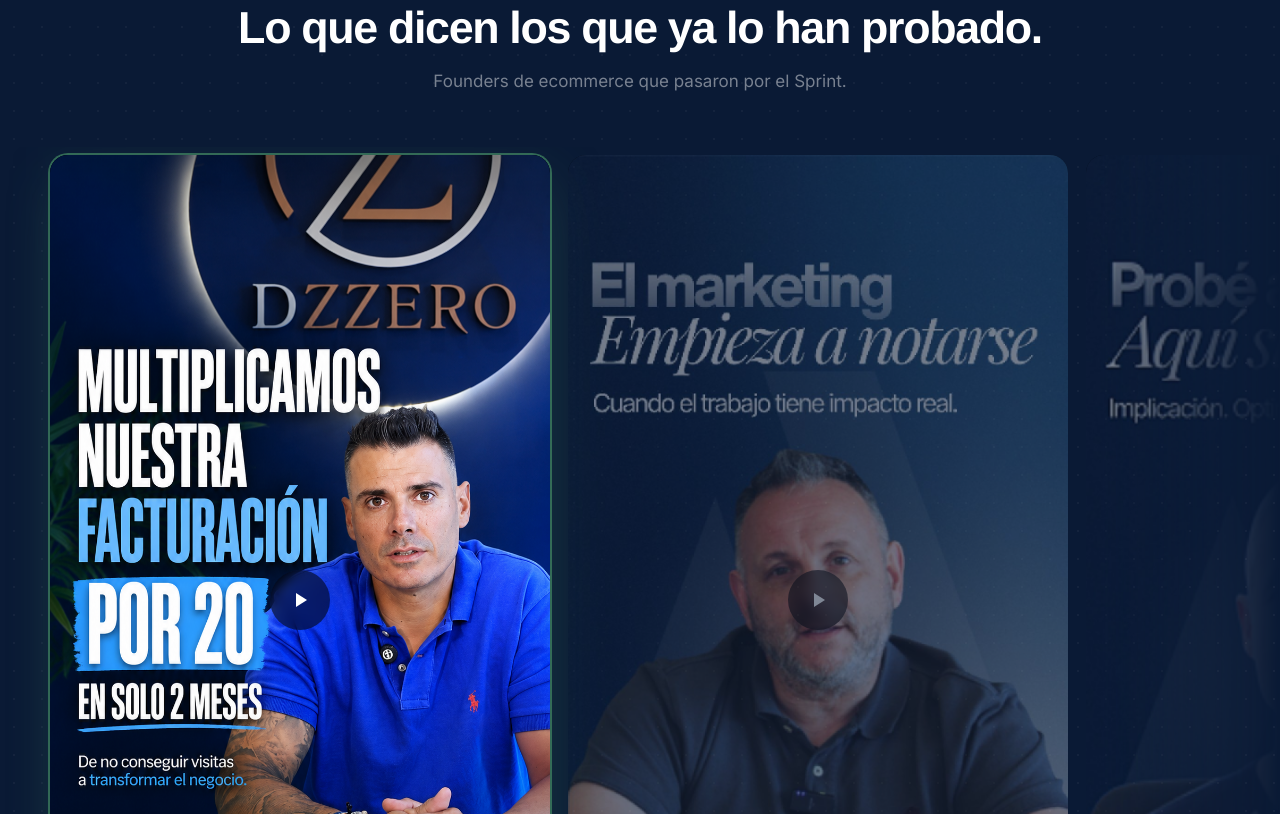
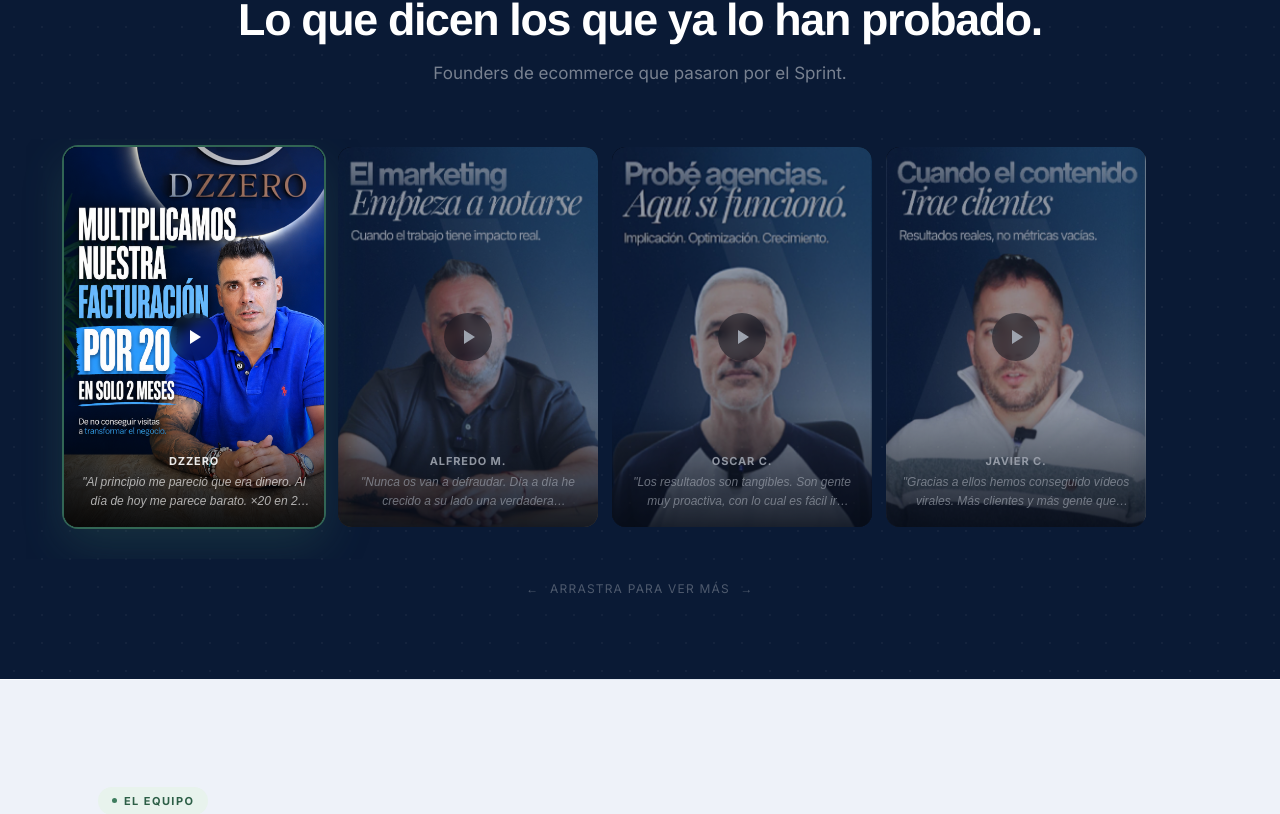
Before and after one commit to Frannypda/aizomedia-website, a Next.js app: page / in a window 1280 px wide. Shown: the part 8206-9020 px from the top of the page. Built offline with nearby package versions, Linux system fonts and the light colour scheme.

Commit message:
Testimonios: cards mas pequenas 260x380px para look minimalista

```diff
--- a/app/globals.css
+++ b/app/globals.css
@@ -279,26 +279,26 @@ nav.nav-hidden{transform:translateY(-100%)}
 
 /* ── DASHBOARD ── */
 /* ── TESTIMONIOS ── */
-.sec-test{padding:80px 0 96px;background:var(--n);position:relative;overflow:hidden}
+.sec-test{padding:72px 0 80px;background:var(--n);position:relative;overflow:hidden}
 .sec-test::before{content:'';position:absolute;inset:0;background-image:radial-gradient(rgba(255,255,255,.04) 1px,transparent 1px);background-size:28px 28px;pointer-events:none}
 .test-head{text-align:center;margin-bottom:52px;position:relative;z-index:1}
 .test-head h2{font-size:clamp(28px,3.5vw,48px);color:#fff;margin-bottom:14px}
 .test-head p{font-size:17px;color:rgba(255,255,255,.45);max-width:420px;margin:0 auto;line-height:1.7}
-.test-carousel{display:flex;overflow-x:auto;gap:18px;padding:8px 0 36px 80px;cursor:grab;scroll-snap-type:x mandatory;-webkit-overflow-scrolling:touch;scrollbar-width:none;-webkit-mask-image:linear-gradient(90deg,transparent 0,#000 4%,#000 86%,transparent 100%);mask-image:linear-gradient(90deg,transparent 0,#000 4%,#000 86%,transparent 100%)}
+.test-carousel{display:flex;overflow-x:auto;gap:14px;padding:8px 0 32px 64px;cursor:grab;scroll-snap-type:x mandatory;-webkit-overflow-scrolling:touch;scrollbar-width:none;-webkit-mask-image:linear-gradient(90deg,transparent 0,#000 4%,#000 88%,transparent 100%);mask-image:linear-gradient(90deg,transparent 0,#000 4%,#000 88%,transparent 100%)}
 .test-carousel::-webkit-scrollbar{display:none}
 .test-carousel[data-dragging]{cursor:grabbing;scroll-snap-type:none}
-.tcar-card{flex:0 0 500px;scroll-snap-align:start;border-radius:18px;overflow:hidden;position:relative;transition:transform .25s var(--ease),opacity .2s;opacity:.48;flex-shrink:0}
-.tcar-card:hover{transform:scale(1.018);opacity:.85}
-.tcar-star{opacity:1;box-shadow:0 0 0 2px rgba(62,125,94,.8),0 24px 64px rgba(62,125,94,.3)}
-.tcar-video{aspect-ratio:9/16;position:relative;background:#000;overflow:hidden}
+.tcar-card{flex:0 0 260px;scroll-snap-align:start;border-radius:14px;overflow:hidden;position:relative;transition:transform .25s var(--ease),opacity .2s;opacity:.6;flex-shrink:0}
+.tcar-card:hover{transform:scale(1.02);opacity:.9}
+.tcar-star{opacity:1;box-shadow:0 0 0 2px rgba(62,125,94,.75),0 16px 48px rgba(62,125,94,.25)}
+.tcar-video{height:380px;overflow:hidden;position:relative;background:#000}
 .tcar-thumb{display:block;width:100%;height:100%;border:none;padding:0;cursor:pointer;position:relative;background:#000}
 .tcar-thumb img{width:100%;height:100%;object-fit:cover;display:block}
 .tcar-overlay{position:absolute;inset:0;display:flex;flex-direction:column;align-items:center;justify-content:flex-end;pointer-events:none}
-.tcar-play-btn{position:absolute;top:50%;left:50%;transform:translate(-50%,-50%);width:60px;height:60px;border-radius:50%;background:rgba(0,0,0,.55);backdrop-filter:blur(6px);display:flex;align-items:center;justify-content:center;pointer-events:none;transition:background .2s,transform .2s var(--ease)}
-.tcar-card:hover .tcar-play-btn{background:var(--g);transform:translate(-50%,-50%) scale(1.1)}
-.tcar-caption{width:100%;padding:64px 20px 22px;background:linear-gradient(transparent,rgba(0,0,0,.88))}
-.tcar-caption-name{font-size:13px;font-weight:700;color:#fff;font-family:var(--font-inter),sans-serif;letter-spacing:.06em;text-transform:uppercase;display:block;margin-bottom:7px}
-.tcar-caption-frase{font-size:14px;color:rgba(255,255,255,.78);line-height:1.65;font-style:italic;margin:0;display:-webkit-box;-webkit-line-clamp:3;-webkit-box-orient:vertical;overflow:hidden}
+.tcar-play-btn{position:absolute;top:50%;left:50%;transform:translate(-50%,-50%);width:48px;height:48px;border-radius:50%;background:rgba(0,0,0,.5);backdrop-filter:blur(6px);display:flex;align-items:center;justify-content:center;pointer-events:none;transition:background .2s,transform .2s var(--ease)}
+.tcar-card:hover .tcar-play-btn{background:var(--g);transform:translate(-50%,-50%) scale(1.08)}
+.tcar-caption{width:100%;padding:48px 14px 16px;background:linear-gradient(transparent,rgba(0,0,0,.82))}
+.tcar-caption-name{font-size:11px;font-weight:700;color:rgba(255,255,255,.9);font-family:var(--font-inter),sans-serif;letter-spacing:.08em;text-transform:uppercase;display:block;margin-bottom:5px}
+.tcar-caption-frase{font-size:12px;color:rgba(255,255,255,.65);line-height:1.6;font-style:italic;margin:0;display:-webkit-box;-webkit-line-clamp:2;-webkit-box-orient:vertical;overflow:hidden}
 .test-drag-hint{text-align:center;margin-top:20px;font-size:12px;color:rgba(255,255,255,.28);letter-spacing:.1em;text-transform:uppercase;position:relative;z-index:1}
 .test-drag-hint span{margin:0 6px}
 
```
